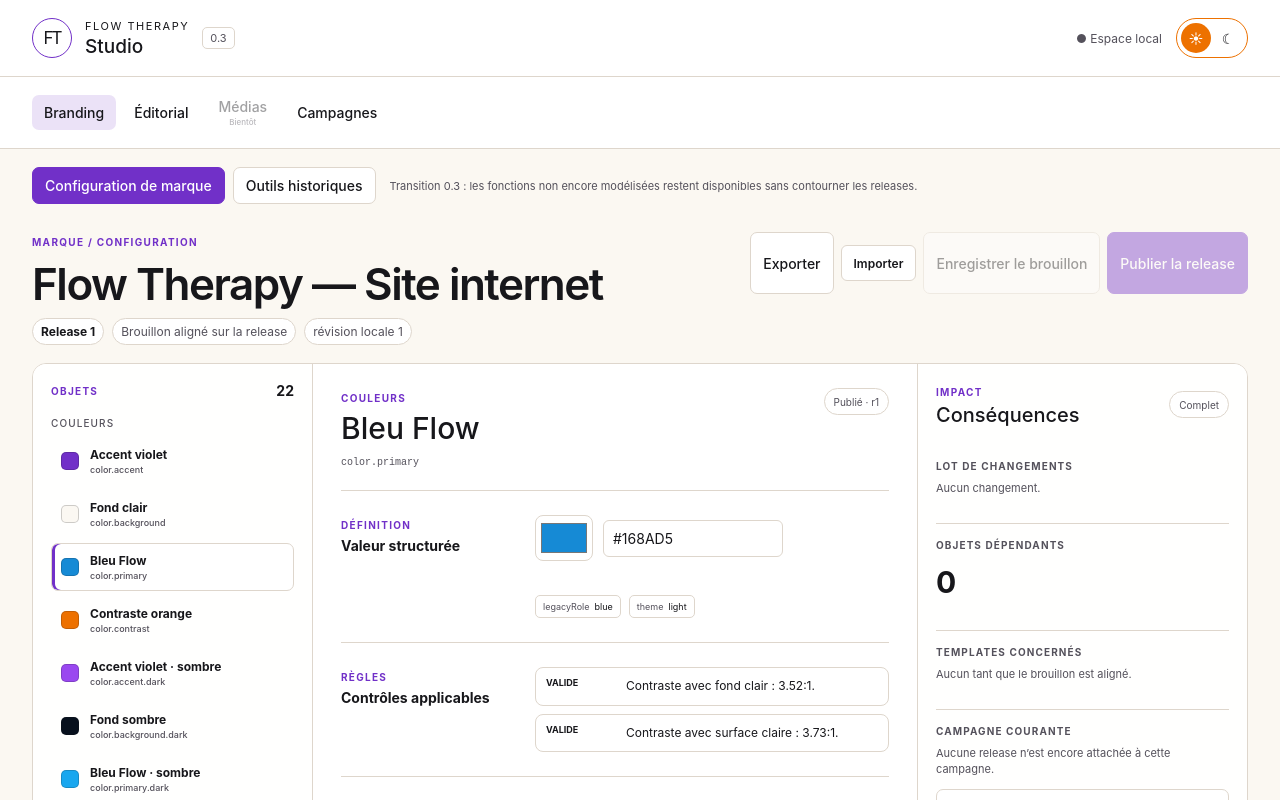
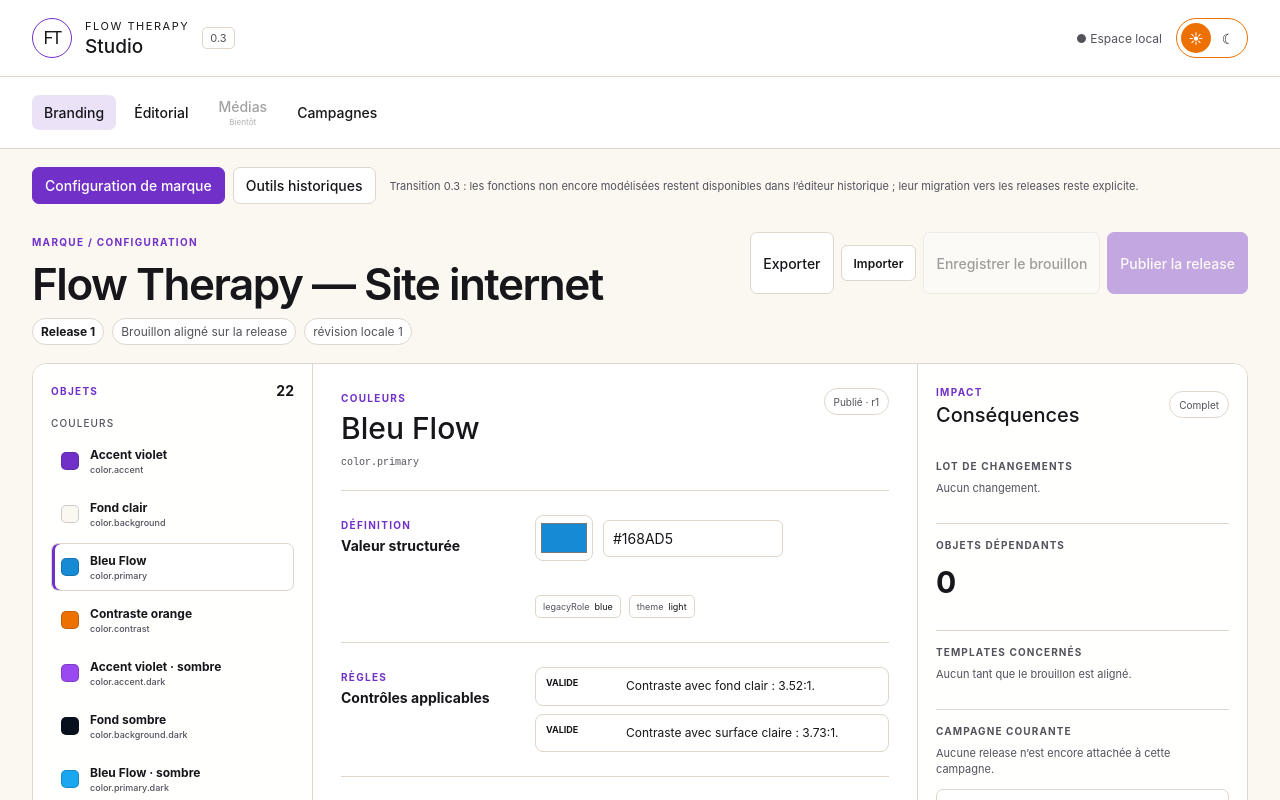
Before and after one commit to falcoer/flowtherapy-studio, a React (Vite) app: page / in a window 1280 px wide. Both pictures are taken after a click on the button "Branding". Shown: the top 800 px of the page. Built offline with nearby package versions, Linux system fonts and the light colour scheme.

Commit message:
docs: clarify legacy branding transition

```diff
--- a/src/editor/Branding.tsx
+++ b/src/editor/Branding.tsx
@@ -30,7 +30,7 @@
           Outils historiques
         </button>
         <span>
-          Transition 0.3 : les fonctions non encore modélisées restent disponibles sans contourner les releases.
+          Transition 0.3 : les fonctions non encore modélisées restent disponibles dans l’éditeur historique ; leur migration vers les releases reste explicite.
         </span>
       </nav>
       {mode === "configuration" ? (
```
